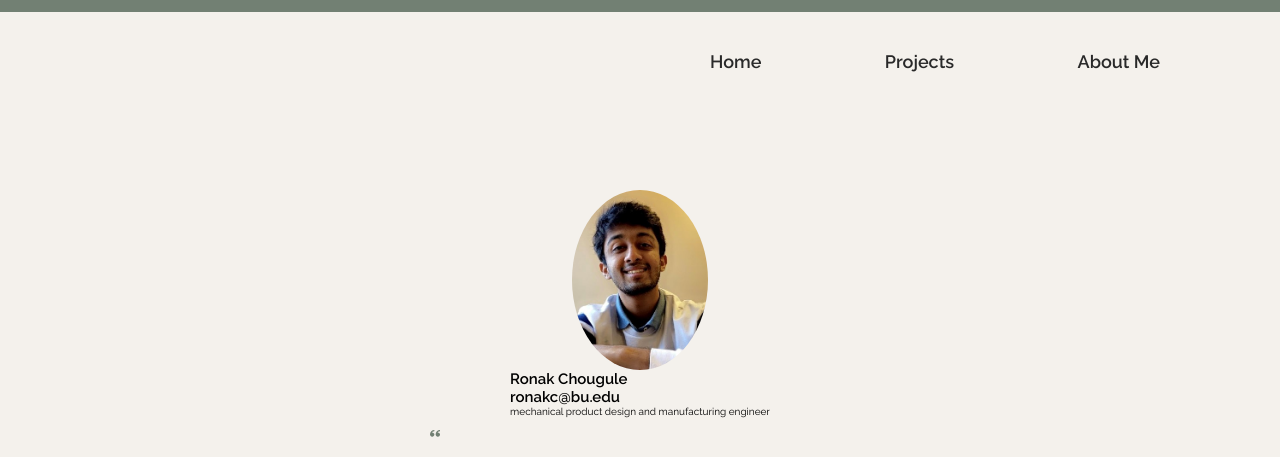
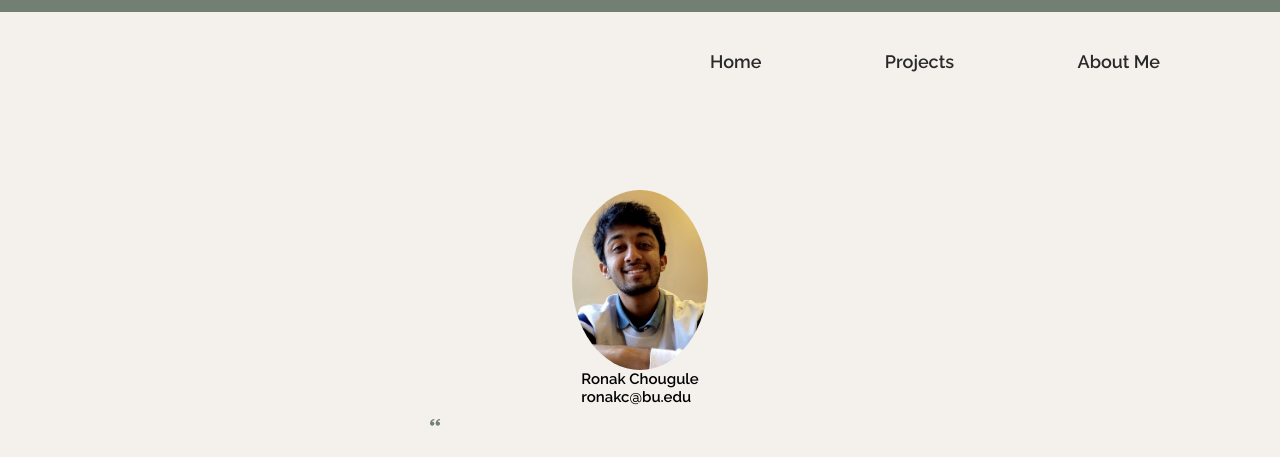
Before and after one commit to ronakc08/ronak, a Gatsby site: page /about in a window 1280 px wide. Shown: the top 457 px of the page. Built offline with nearby package versions, Linux system fonts and the light colour scheme; Gatsby itself is replaced by a stand-in of ours.

Commit message:
fourth commit

```diff
--- a/src/components/About/About.js
+++ b/src/components/About/About.js
@@ -20,7 +20,6 @@ const About = () => {
       <div className={styles.aboutTitle}>
         <h1>Ronak Chougule</h1>
         <h2>ronakc@bu.edu</h2>
-        <span>mechanical product design and manufacturing engineer</span>
       </div>
       <div className={styles.aboutDescription}>
         <ImQuotesLeft className={styles.quotes} />
```
